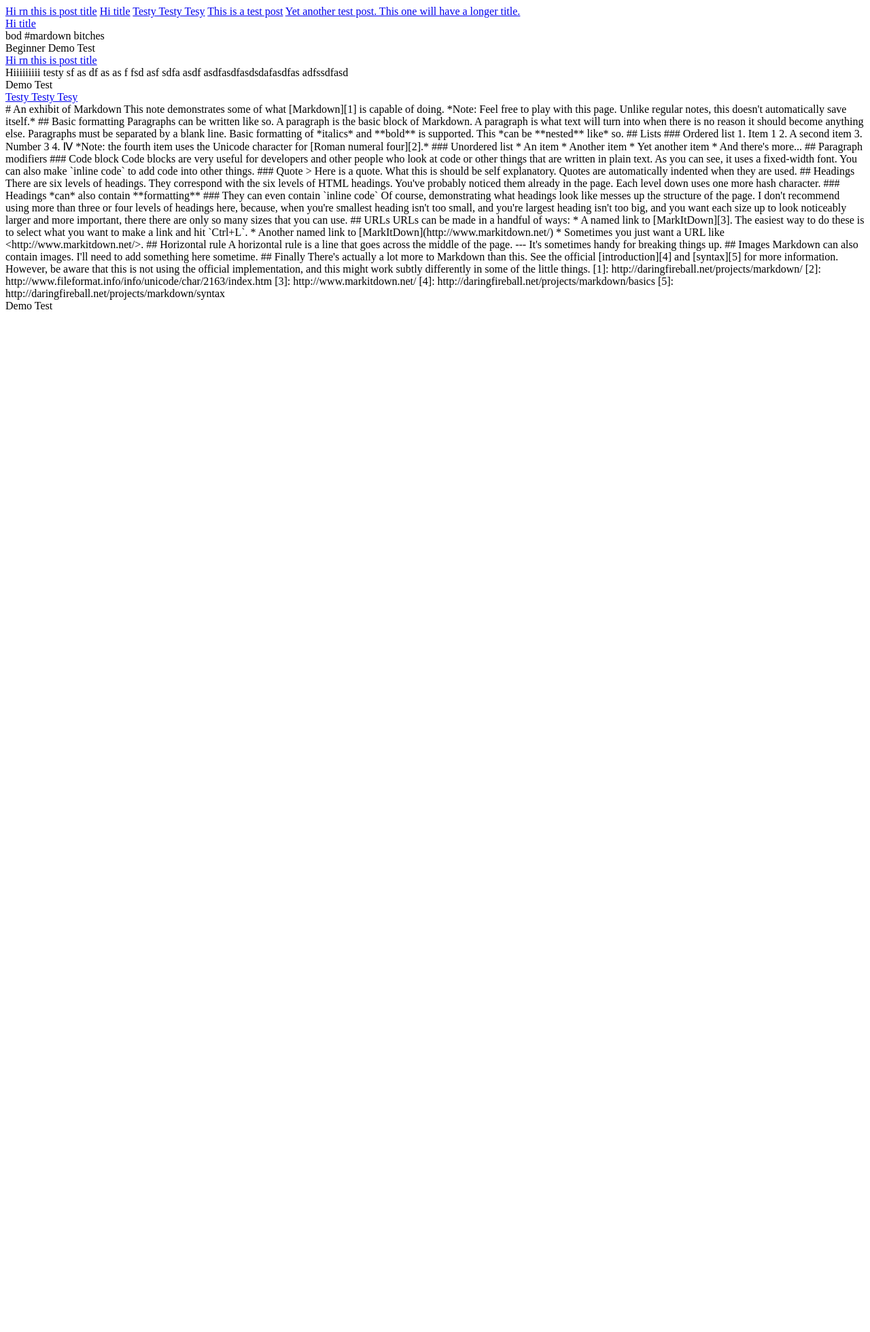
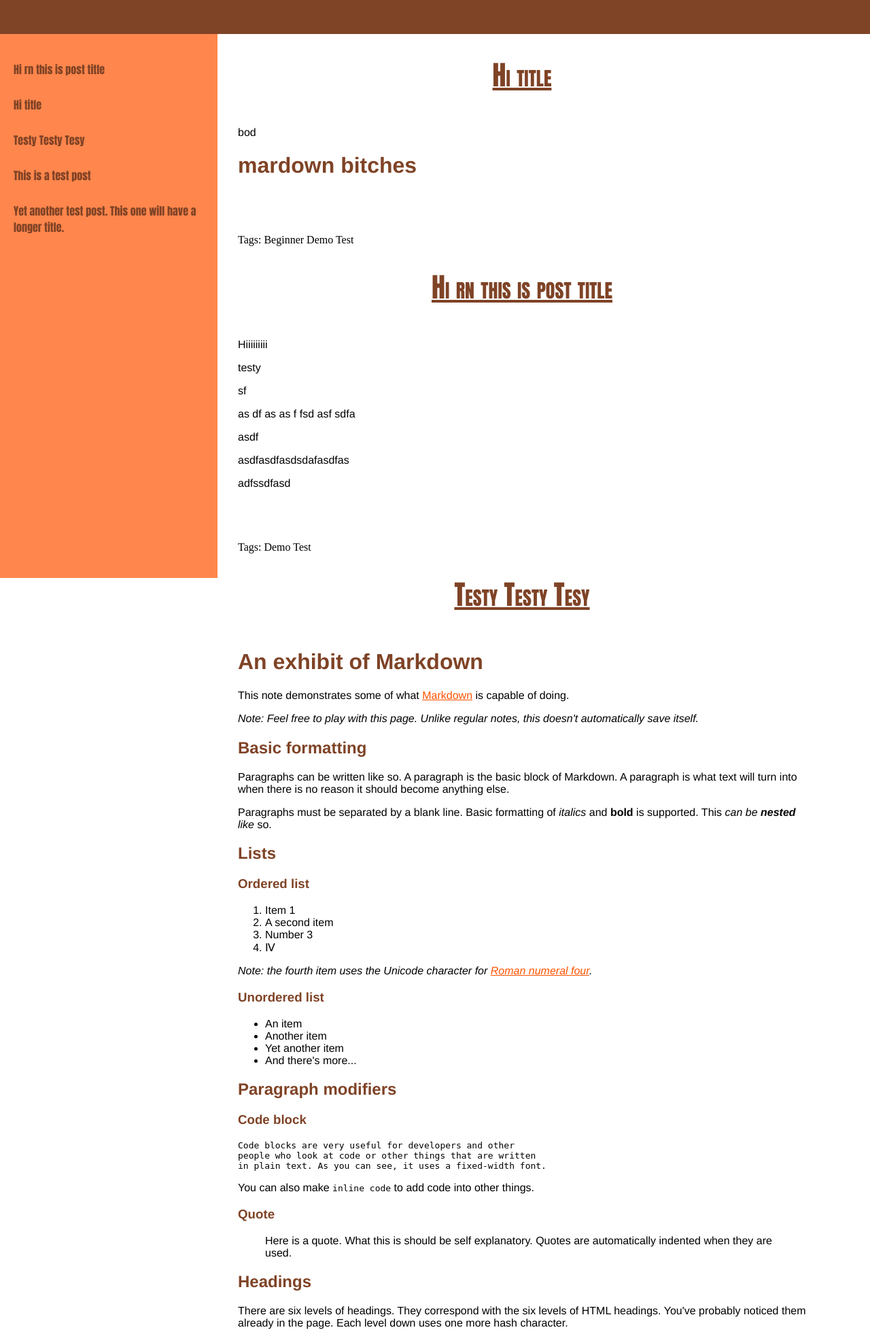
Before and after one commit to kelly-ry4n/django-blog, a Django app: page / in a window 1280 px wide. Shown: the top 1959 px of the page at 68% size. Before the commit the page ends 455 px from the top, so only its background shows below. Run offline with Django 3.2, Linux system fonts and the light colour scheme; data comes from the database, SQL or seed files in the repository; both versions use the stored data as it was after the commit.

Commit message:
much prettier

```diff
--- a/djangoblog/blog/models.py
+++ b/djangoblog/blog/models.py
@@ -2,15 +2,25 @@ from __future__ import unicode_literals
 
 from django.db import models
 from django.utils import timezone
+import markdown
 
 # Create your models here.
 
 class Post(models.Model):
 
+    ''' This model represents a single blog post.
+
+    Do no write to the html field directly, it is rendered by
+    parsing markdown in the body field
+
+    '''
+
     created = models.DateTimeField(blank=True)
     published = models.DateTimeField(null=True, blank=True)
     is_published = models.BooleanField(default=True)
     modified = models.DateTimeField(blank=True)
+
+    html = models.TextField(blank=True, null=True, editable=False)
 
     title = models.TextField(unique=True)
     body = models.TextField()
@@ -37,6 +47,10 @@ class Post(models.Model):
 
         self.modified = timezone.now()
         self.slug = self._compute_slug()
+
+        html = markdown.markdown(self.body, output_format='html5')
+        self.html = html
+
 
         if self.is_published and self.published is None:
             self.published = timezone.now()
--- a/djangoblog/blog/templates/base.html
+++ b/djangoblog/blog/templates/base.html
@@ -1,3 +1,4 @@
+{% load staticfiles %}
 <!DOCTYPE html>
 <html lang="en">
 <head>
@@ -5,6 +6,8 @@
     <title></title>
 
     {% block css %}
+
+        <link rel="stylesheet" href="/styles/screen.css" type="text/css" %}
 
     {% endblock %}
 
@@ -15,15 +18,24 @@
 <body>
 
     <div id="wrapper">
+        <div id="header-wrap">
+            <div id="header">
+                <div id="top-banner"></div>
+
+            </div>
+        </div>
+        <div id="nav-wrap">
             <div id="nav">
                 {% block nav %}
                     {% for post in nav_posts %}
-                    <a href="{{ post.get_absolute_url }}"> {{post.title}}</a>
+                        <a class="nav-link" href="{{ post.get_absolute_url }}"> {{post.title}}</a><br/>
 
                     {% endfor %}
 
                 {% endblock %}
             </div>
+        </div>
+        <div id="content-wrap"
             <div id="content">
                 {% block content %}
 
@@ -31,5 +43,6 @@
             </div>
         </div>
 
+    </div>
 </body>
 </html>
--- a/djangoblog/blog/templates/post.html
+++ b/djangoblog/blog/templates/post.html
@@ -2,13 +2,14 @@
 
 
 {% block content %}
+    {{ block.super }}
     <div class="post">
         <div class="post-title">
             <a href="{{ post.get_absolute_url }}">{{ post.title }} </a>
         </div>
 
         <div class="post-body">
-            {{ post.body }}
+            {{ post.html | safe }}
         </div>
 
         <div class="post-tags">
--- a/djangoblog/blog/templates/post_list.html
+++ b/djangoblog/blog/templates/post_list.html
@@ -2,6 +2,7 @@
 
 
 {% block content %}
+    {{ block.super }}
     {% for post in posts %}
         <div class="post">
             <div class="post-title">
@@ -9,10 +10,11 @@
             </div>
 
             <div class="post-body">
-                {{ post.body }}
+                {{ post.html | safe }}
             </div>
 
             <div class="post-tags">
+                Tags:
                 {% for tag in post.tags.all %}
                     {{ tag }}
                 {% endfor %}
--- /dev/null
+++ b/djangoblog/blog/templates/screen.css
@@ -0,0 +1,112 @@
+html {
+    margin: 0px;
+    height: 100%;
+}
+
+body {
+    background-color: white;
+    height: 100%;
+    width: 100%;
+    padding: 0px;
+    margin: 0px;
+}
+
+h1 h2 h3 h4 {
+    font-family: impact, Charcoal, sans-serif;
+    color: {{ colors.bright }};
+}
+
+a {
+    color: {{ colors.bright }};
+}
+a:visited {
+    color: {{ colors.saturated }};
+}
+a:hover {
+    color: {{ colors.dark }};
+}
+
+#header-wrapper {
+    width: 100%;
+}
+#header {
+    height: 50px;
+    width: 100%;
+    background-color: {{ colors.dark }};
+}
+.nav-link {
+    color: {{ colors.dark }};
+    font-family: impact, Charcoal, sans-serif;
+    text-decoration: none;
+    padding: 20px;
+    padding-top: 10px;
+    padding-bottom: 0px;
+    display: block;
+}
+.nav-link:visited {
+    color: {{ colors.dark }};
+}
+.nav-link:hover {
+    color: {{ colors.saturated }};
+}
+#nav {
+    height: 100%;
+    margin-top: 30px;
+}
+
+#wrapper {
+    width: 100%;
+    height: 100%;
+}
+
+#content-wrap {
+    height: 100%;
+    width: 70%;
+    float: left;
+    display: inline-block;
+    margin-top: 30px;
+
+}
+
+.post-body {
+    padding: 30px;
+}
+.post-body>h1,h2,h3,h4 {
+	font-family: 'Helvetica Neue', Helvetica, Arial, sans-serif;
+    color: {{ colors.dark }};
+}
+.post-body {
+	font-family: 'Helvetica Neue', Helvetica, Arial, sans-serif;
+}
+
+.post-tags {
+    padding: 30px;
+}
+
+.post-title {
+    text-align: center;
+}
+.post-title>a {
+    font-family: impact, Charcoal, sans-serif;
+    font-variant: small-caps;
+    font-size: 40px;
+    color: {{ colors.dark }};
+}
+.post-title>a:hover {
+    color: {{ colors.bright }};
+
+}
+.post-body {
+    text-align: left;
+}
+
+#nav-wrap {
+    display: inline-block;
+    float: left;
+    width: 25%;
+    background: {{colors.light}};
+    height: 100%;
+}
+#nav {
+    height: 100%;
+}
--- a/djangoblog/blog/views.py
+++ b/djangoblog/blog/views.py
@@ -36,3 +36,20 @@ class PostListView(View):
         }
 
         return render(request, 'post_list.html', ctx)
+
+class CSSView(View):
+
+    def get(self, request):
+
+        colors = {
+            'base':'#7F2900',
+            'light':'#FF864C',
+            'bright':'#FF5200',
+            'dark':'#7F4326',
+            'saturated':'#CC4200',
+        }
+
+        ctx = {'colors':colors}
+        rsp = render(request, 'screen.css', ctx, content_type="text/css")
+
+        return rsp
--- a/djangoblog/djangoblog/urls.py
+++ b/djangoblog/djangoblog/urls.py
@@ -19,6 +19,7 @@ from blog import views as blog
 
 urlpatterns = [
     url(r'^admin/', admin.site.urls),
+    url(r'^$', blog.PostListView.as_view()),
     url(r'^posts/([0-9]*)/(.*)$', blog.PostView.as_view()),
-    url(r'^$', blog.PostListView.as_view()),
+    url(r'^styles/screen.css$', blog.CSSView.as_view()),
 ]
```
Also changed, not shown: djangoblog/blog/migrations/0004_post_html.py (added), djangoblog/blog/static/blog/screen.css (added), djangoblog/db.sqlite3, 5 other files. Lines whose indentation alone changed are shown as unchanged.
